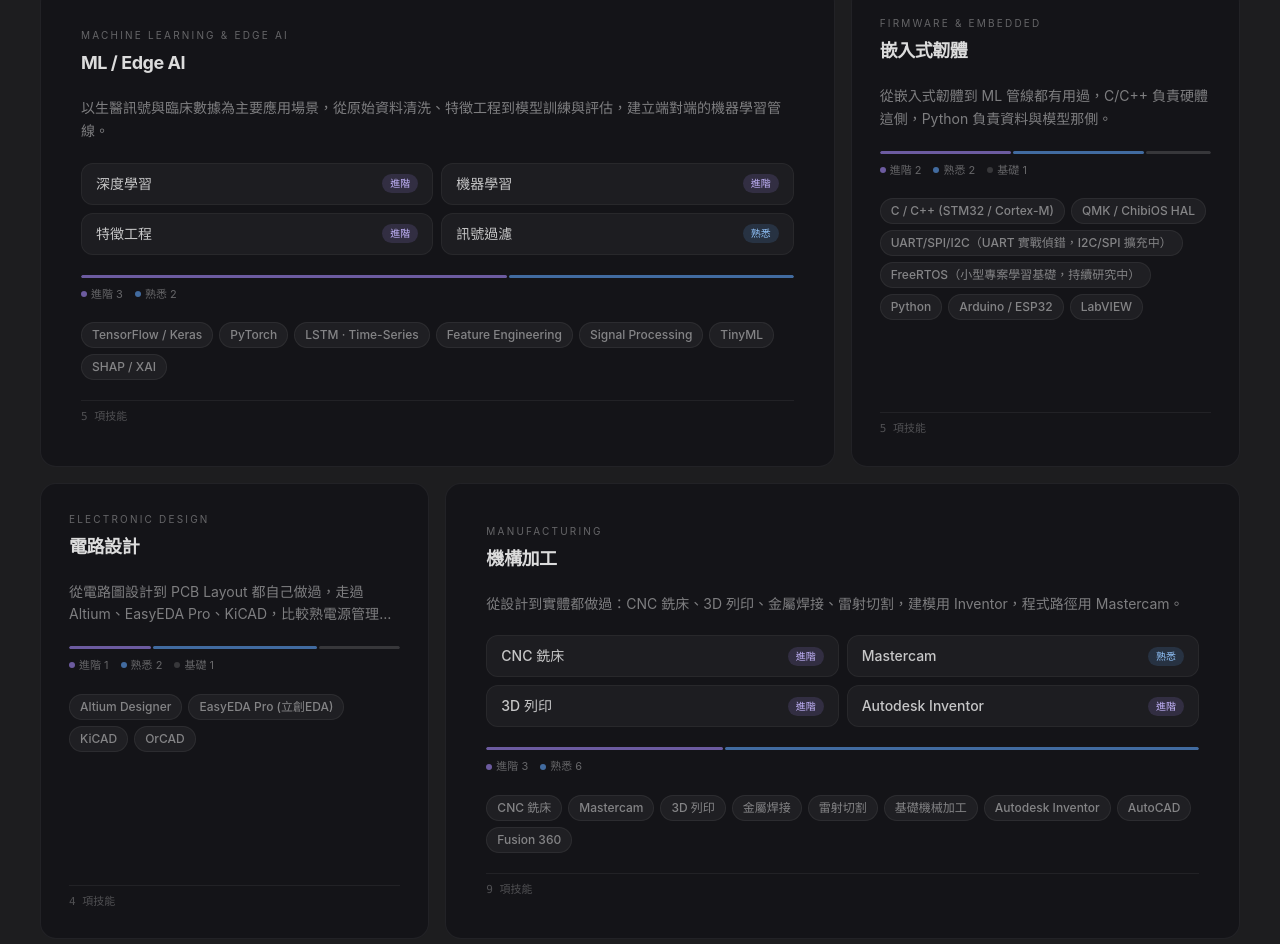
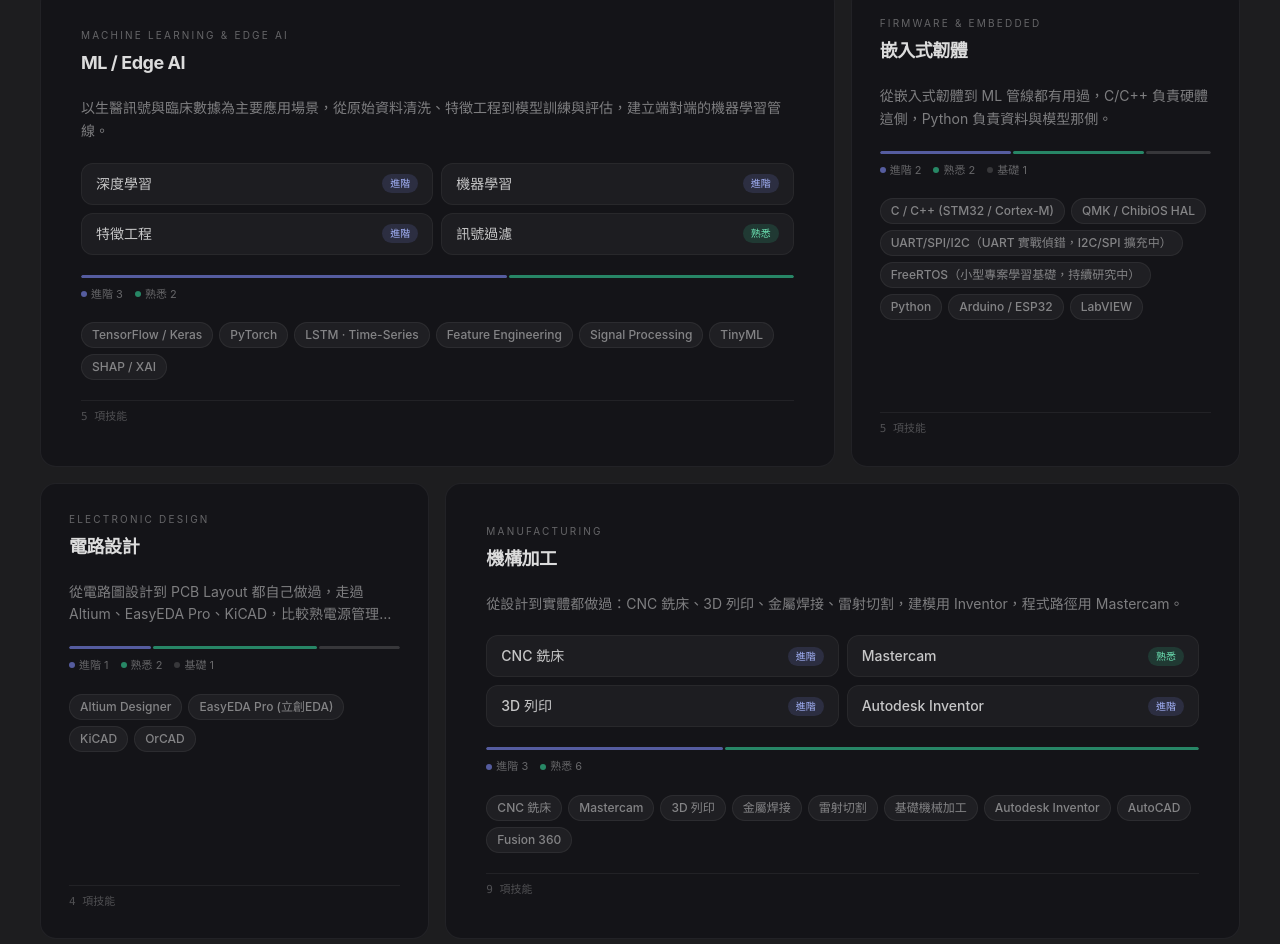
Before and after one commit to Jcsk7049/personal-website, a React (Vite) app: page / in a window 1280 px wide. Shown: the part 3773-4717 px from the top of the page. Built offline with nearby package versions, Linux system fonts and the light colour scheme.

Commit message:
技術矩陣換配色：indigo/emerald/rose/orange 四色 accent

```diff
--- a/src/components/SkillGrid.jsx
+++ b/src/components/SkillGrid.jsx
@@ -6,7 +6,7 @@ import { uiText } from '../data/uiText'
 const QUADRANT_META = [
   {
     key: 'data_analysis',
-    accent: 'from-sky-400 to-blue-500',
+    accent: 'from-indigo-400 to-blue-500',
     span: 2,
     icon: (
       <svg width="22" height="22" viewBox="0 0 24 24" fill="none" stroke="currentColor" strokeWidth="1.6" strokeLinecap="round" strokeLinejoin="round">
@@ -17,7 +17,7 @@ const QUADRANT_META = [
   },
   {
     key: 'programming',
-    accent: 'from-violet-400 to-purple-500',
+    accent: 'from-emerald-400 to-teal-500',
     span: 1,
     icon: (
       <svg width="22" height="22" viewBox="0 0 24 24" fill="none" stroke="currentColor" strokeWidth="1.6" strokeLinecap="round" strokeLinejoin="round">
@@ -27,7 +27,7 @@ const QUADRANT_META = [
   },
   {
     key: 'eda',
-    accent: 'from-amber-400 to-orange-500',
+    accent: 'from-rose-400 to-pink-500',
     span: 1,
     icon: (
       <svg width="22" height="22" viewBox="0 0 24 24" fill="none" stroke="currentColor" strokeWidth="1.6" strokeLinecap="round" strokeLinejoin="round">
@@ -41,7 +41,7 @@ const QUADRANT_META = [
   },
   {
     key: 'manufacturing',
-    accent: 'from-teal-400 to-cyan-500',
+    accent: 'from-orange-400 to-amber-500',
     span: 2,
     icon: (
       <svg width="22" height="22" viewBox="0 0 24 24" fill="none" stroke="currentColor" strokeWidth="1.6" strokeLinecap="round" strokeLinejoin="round">
@@ -53,8 +53,8 @@ const QUADRANT_META = [
 ]
 
 const LEVEL_STYLE = {
-  '進階': 'bg-violet-400/15 text-violet-300',
-  '熟悉': 'bg-blue-400/15 text-blue-300',
+  '進階': 'bg-indigo-400/15 text-indigo-300',
+  '熟悉': 'bg-emerald-400/15 text-emerald-300',
   '基礎': 'bg-white/10 text-white/40',
 }
 
@@ -134,13 +134,13 @@ export default function SkillGrid({ skills, detail }) {
                   {skillList.length > 0 && (
                     <div className="space-y-2">
                       <div className="flex h-[3px] rounded-full overflow-hidden gap-0.5">
-                        {counts['進階'] > 0 && <div className="bg-violet-400/60 rounded-full" style={{ flex: counts['進階'] }} />}
-                        {counts['熟悉'] > 0 && <div className="bg-blue-400/60 rounded-full"   style={{ flex: counts['熟悉'] }} />}
+                        {counts['進階'] > 0 && <div className="bg-indigo-400/60 rounded-full" style={{ flex: counts['進階'] }} />}
+                        {counts['熟悉'] > 0 && <div className="bg-emerald-400/60 rounded-full"   style={{ flex: counts['熟悉'] }} />}
                         {counts['基礎'] > 0 && <div className="bg-white/15 rounded-full"       style={{ flex: counts['基礎'] }} />}
                       </div>
                       <div className="flex gap-3">
-                        {counts['進階'] > 0 && <span className="flex items-center gap-1 text-[11px] text-white/35"><span className="w-1.5 h-1.5 rounded-full bg-violet-400/60 shrink-0" />{t.levels['進階']} {counts['進階']}</span>}
-                        {counts['熟悉'] > 0 && <span className="flex items-center gap-1 text-[11px] text-white/35"><span className="w-1.5 h-1.5 rounded-full bg-blue-400/60 shrink-0" />{t.levels['熟悉']} {counts['熟悉']}</span>}
+                        {counts['進階'] > 0 && <span className="flex items-center gap-1 text-[11px] text-white/35"><span className="w-1.5 h-1.5 rounded-full bg-indigo-400/60 shrink-0" />{t.levels['進階']} {counts['進階']}</span>}
+                        {counts['熟悉'] > 0 && <span className="flex items-center gap-1 text-[11px] text-white/35"><span className="w-1.5 h-1.5 rounded-full bg-emerald-400/60 shrink-0" />{t.levels['熟悉']} {counts['熟悉']}</span>}
                         {counts['基礎'] > 0 && <span className="flex items-center gap-1 text-[11px] text-white/35"><span className="w-1.5 h-1.5 rounded-full bg-white/15 shrink-0" />{t.levels['基礎']} {counts['基礎']}</span>}
                       </div>
                     </div>
@@ -162,7 +162,7 @@ export default function SkillGrid({ skills, detail }) {
                     {skillList.length > 0 && (
                       <span className="text-[11px] text-white/25 font-mono">{t.skillCount(skillList.length)}</span>
                     )}
-                    <span className="text-xs text-sky-400 font-medium ml-auto
+                    <span className="text-xs text-indigo-400 font-medium ml-auto
                                      opacity-0 group-hover:opacity-100 -translate-x-1 group-hover:translate-x-0
                                      transition-all duration-[125ms]">
                       {t.viewDetail}
```
